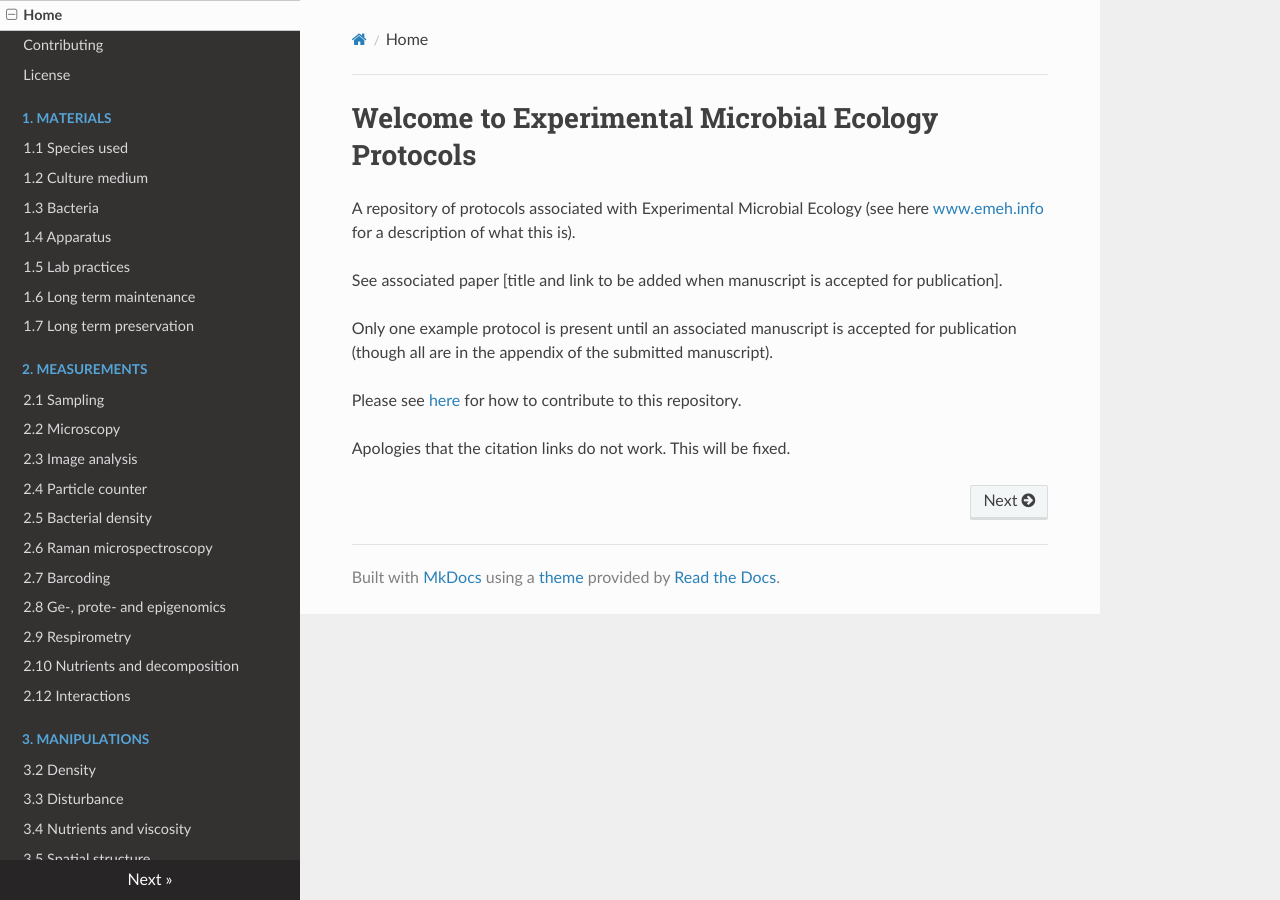
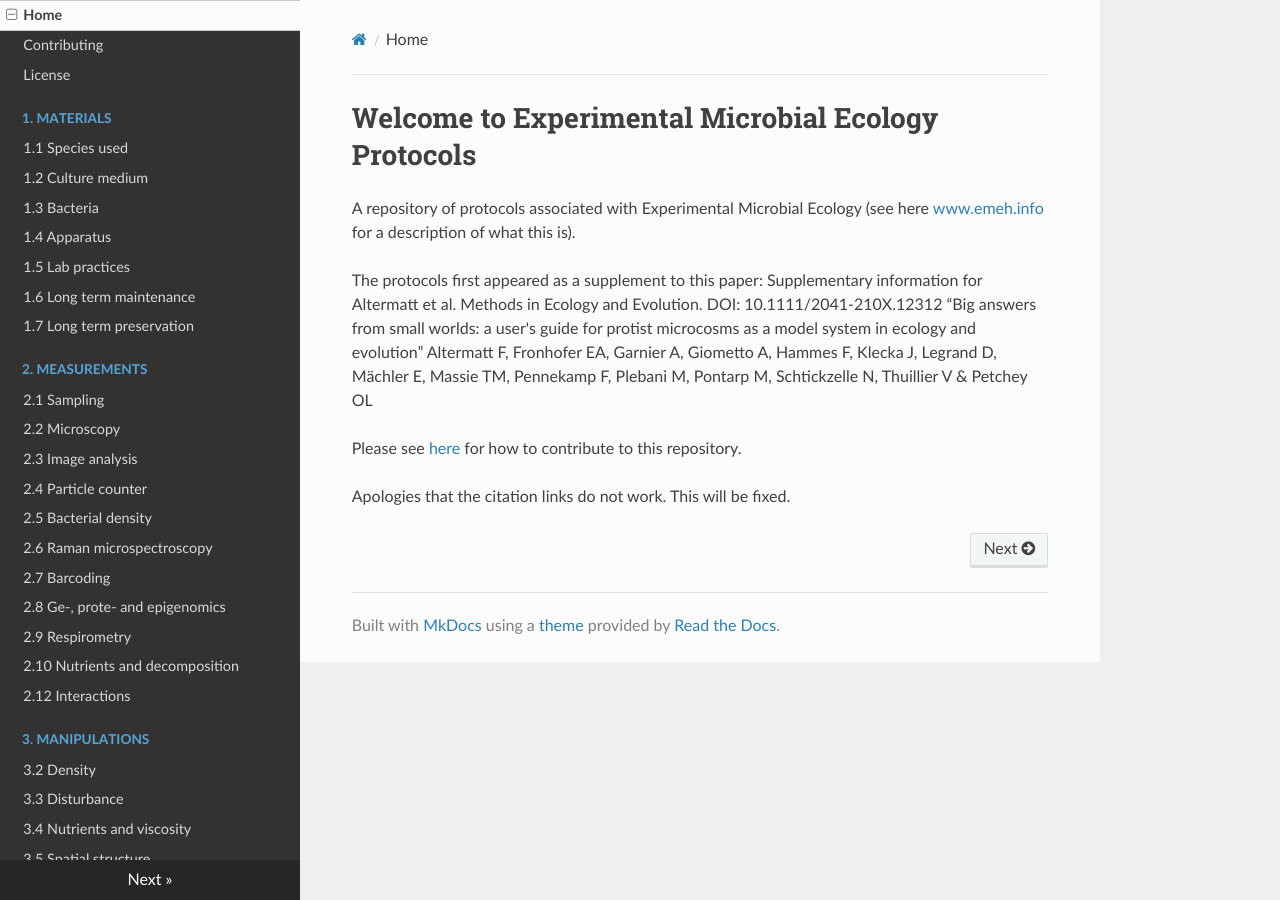
Before and after one commit to Exp-Micro-Ecol-Hub/emeh-protocols, an MkDocs documentation site: the page built from docs/index.md, in a window 1280 px wide. Built offline with MkDocs 1.6.1, drawn with Linux system fonts in a browser that asks for light colours; nearby versions of some CDN libraries; old or Windows-style settings are respelled for this version of MkDocs.

Commit message:
Add MEE paper reference

```diff
--- a/docs/index.md
+++ b/docs/index.md
@@ -2,9 +2,8 @@
 
 A repository of protocols associated with Experimental Microbial Ecology (see here [www.emeh.info](http://www.emeh.info) for a description of what this is).
 
-See associated paper [title and link to be added when manuscript is accepted for publication].
-
-Only one example protocol is present until an associated manuscript is accepted for publication (though all are in the appendix of the submitted manuscript).
+The protocols first appeared as a supplement to this paper: Supplementary information for Altermatt et al. Methods in Ecology and Evolution. DOI: 10.1111/2041-210X.12312
+“Big answers from small worlds: a user's guide for protist microcosms as a model system in ecology and evolution” Altermatt F, Fronhofer EA, Garnier A, Giometto A, Hammes F, Klecka J, Legrand D, Mächler E, Massie TM, Pennekamp F, Plebani M, Pontarp M, Schtickzelle N, Thuillier V & Petchey OL
 
 Please see [here](contributing.md) for how to contribute to this repository.
 
```
